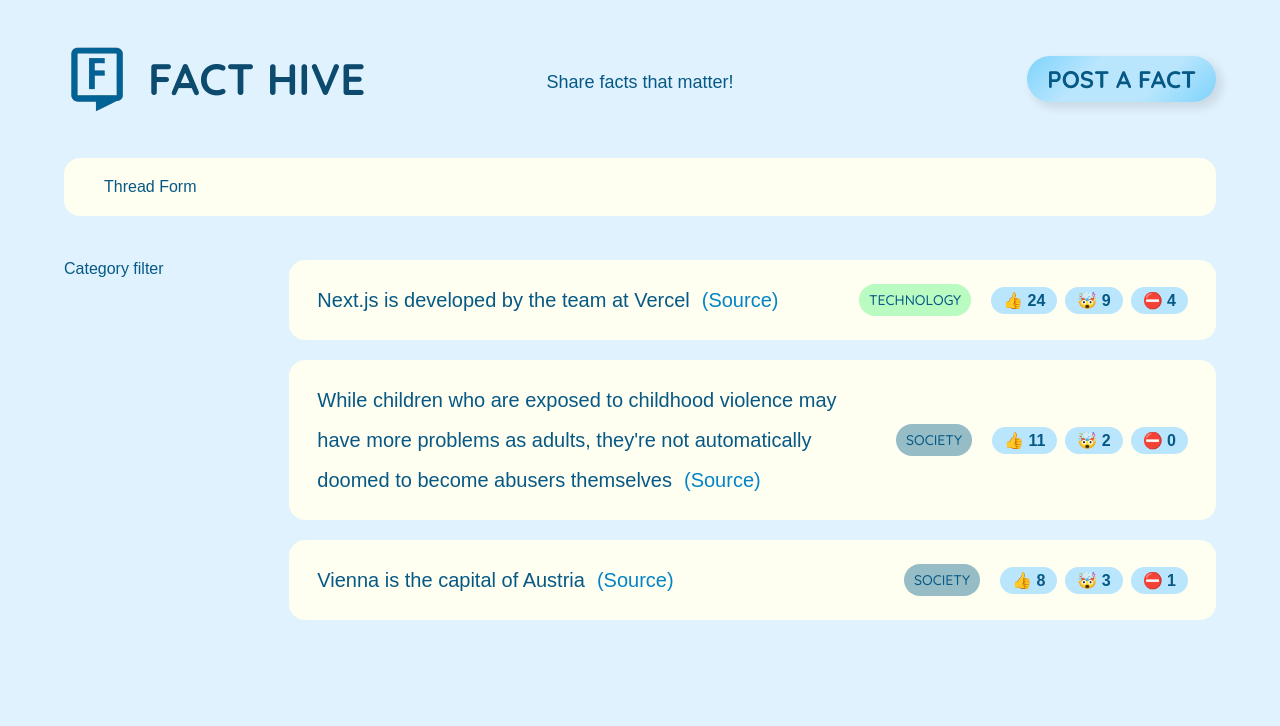
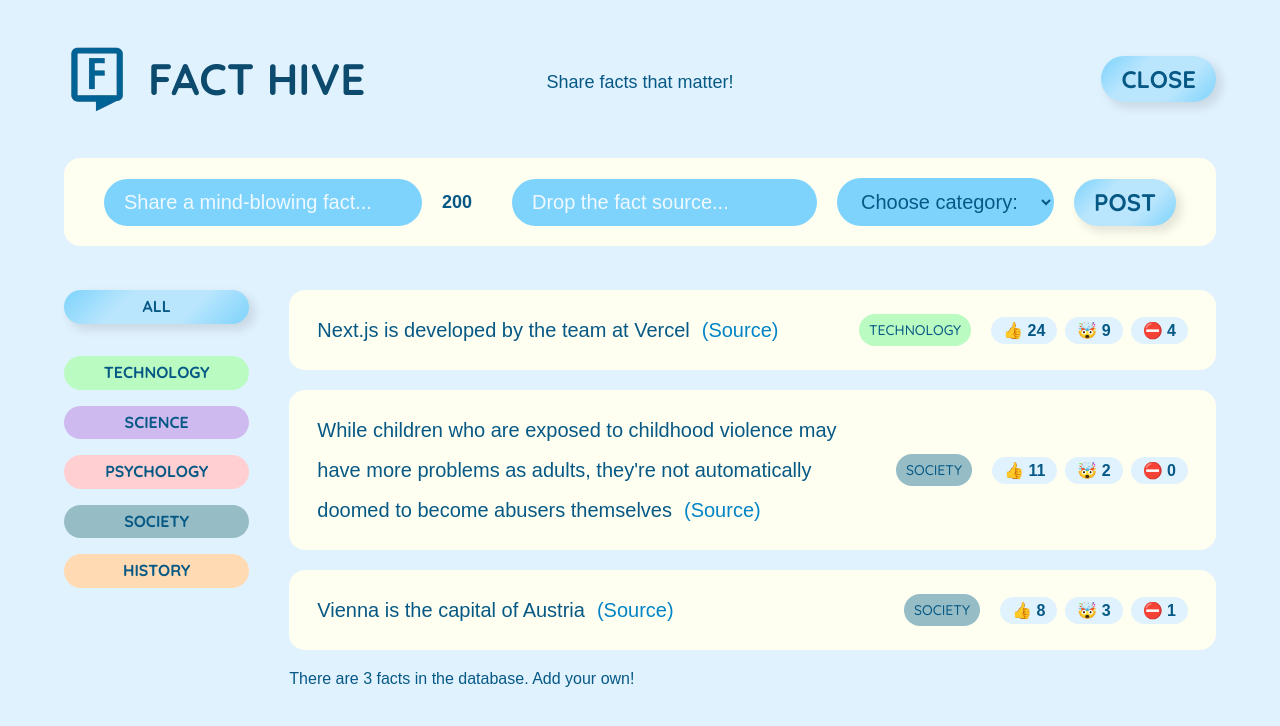
Before and after one commit to Salviavi/fact-hive, a React (Vite) app: page / in a window 1280 px wide. Both pictures are taken after a click on the button "POST A FACT". Shown: the top 726 px of the page. Built offline with nearby package versions, Linux system fonts and the light colour scheme; a web font is replaced by a local one.

Commit message:
separating UI to components, toggle form on UI, adding useState to manage form data

```diff
--- a/src/App.jsx
+++ b/src/App.jsx
@@ -1,13 +1,6 @@
+import { useState } from "react";
 import "./style.css";
 import logo from "./assets/FactHiveLogo.png";
-
-const CATEGORIES = [
-  { name: "technology", color: "#b9fbc0" },
-  { name: "science", color: "#cfbaf0" },
-  { name: "psychology", color: "#ffcfd2" },
-  { name: "society", color: "#96BDC6" },
-  { name: "history", color: "#FFDAB3" },
-];
 
 const initialFacts = [
   {
@@ -43,10 +36,42 @@
   },
 ];
 
-function App() {
+function Counter() {
+  const [count, setCount] = useState(5);
+
   return (
     <>
-      {/* HEADERS */}
+      <span style={{ fontSize: "50px", marginRight: "20px" }}>{count}</span>
+      <button
+        className="btn btn-large"
+        onClick={() => setCount((count) => count + 1)}
+      >
+        +1
+      </button>
+    </>
+  );
+}
+
+function App() {
+  /* 1. defining state variable */
+  const [showForm, setShowForm] = useState(false);
+
+  return (
+    <>
+      <Header showForm={showForm} setShowForm={setShowForm} />
+
+      {/* 2. using state variable */}
+      {showForm ? <ThreadForm /> : null}
+      <main className="app-main">
+        <CategoryFilter />
+        <ThreadList />
+      </main>
+    </>
+  );
+}
+
+function Header({ showForm, setShowForm }) {
+  return (
     <header className="header">
       <div className="header-left">
         <div className="logo">
@@ -58,25 +83,84 @@
         </div>
       </div>
 
-        <button className="btn btn-large btn-open">Post a Fact</button>
+      <button
+        className="btn btn-large btn-open"
+        /* 3. updating state variable */
+        onClick={() => setShowForm((show) => !show)}
+      >
+        {showForm ? "Close" : "Post a Fact"}
+      </button>
     </header>
-
-      <ThreadForm />
-
-      <main className="app-main">
-        <CategoryFilter />
-        <ThreadList />
-      </main>
-    </>
   );
 }
 
+const CATEGORIES = [
+  { name: "technology", color: "#b9fbc0" },
+  { name: "science", color: "#cfbaf0" },
+  { name: "psychology", color: "#ffcfd2" },
+  { name: "society", color: "#96BDC6" },
+  { name: "history", color: "#FFDAB3" },
+];
+
 function ThreadForm() {
-  return <form className="thread-form">Thread Form</form>;
+  const [text, setText] = useState("");
+  const [source, setSource] = useState("");
+  const [category, setCategory] = useState("");
+  const textLength = text.length;
+
+  function handleSubmit(e) {
+    e.preventDefault();
+    console.log(text, source, category);
+  }
+
+  return (
+    <form className="thread-form" onSubmit={handleSubmit}>
+      <input
+        type="text"
+        placeholder="Share a mind-blowing fact..."
+        value={text}
+        onChange={(e) => setText(e.target.value)}
+      />
+      <span>{200 - textLength}</span>
+      <input
+        type="text"
+        placeholder="Drop the fact source..."
+        value={source}
+        onChange={(e) => setSource(e.target.value)}
+      />
+      <select value={category} onChange={(e) => setCategory(e.target.value)}>
+        <option value="">Choose category:</option>
+        {CATEGORIES.map((cat) => (
+          <option key={cat.name} value={cat.name}>
+            {cat.name.toUpperCase()}
+          </option>
+        ))}
+      </select>
+      <button className="btn btn-large">Post</button>
+    </form>
+  );
 }
 
 function CategoryFilter() {
-  return <aside>Category filter</aside>;
+  return (
+    <aside>
+      <ul>
+        <li className="category">
+          <button className="btn btn-all-categories">All</button>
+        </li>
+        {CATEGORIES.map((cat) => (
+          <li key={cat.name} className="category">
+            <button
+              className="btn btn-category"
+              style={{ backgroundColor: cat.color }}
+            >
+              {cat.name}
+            </button>
+          </li>
+        ))}
+      </ul>
+    </aside>
+  );
 }
 
 function ThreadList() {
@@ -91,6 +175,21 @@
             (cat) => cat.name === fact.category,
           );
 
+          return (
+            <Thread
+              key={fact.id}
+              fact={fact}
+              matchedCategory={matchedCategory}
+            />
+          );
+        })}
+      </ul>
+      <p>There are {facts.length} facts in the database. Add your own!</p>
+    </section>
+  );
+}
+
+function Thread({ fact, matchedCategory }) {
   return (
     <li key={fact.id} className="thread">
       <p>
@@ -114,10 +213,6 @@
       </div>
     </li>
   );
-        })}
-      </ul>
-    </section>
-  );
 }
 
 export default App;
--- a/src/style.css
+++ b/src/style.css
@@ -15,7 +15,7 @@
   display: none;
 }
 
-.app-container {
+#root {
   max-width: 1250px;
   margin: 0 auto;
 }
@@ -170,7 +170,7 @@
 }
 
 .vote-buttons button {
-  background-color: #bae6fd;
+  background-color: #e0f2fe;
   border: none;
   font-size: 16px;
   padding: 4px 12px;
@@ -183,7 +183,7 @@
 }
 
 .vote-buttons button:hover {
-  background-color: #7dd3fc;
+  background-color: #bae6fd;
 }
 
 .link-source:link {
```
Lines whose indentation alone changed are shown as unchanged.
